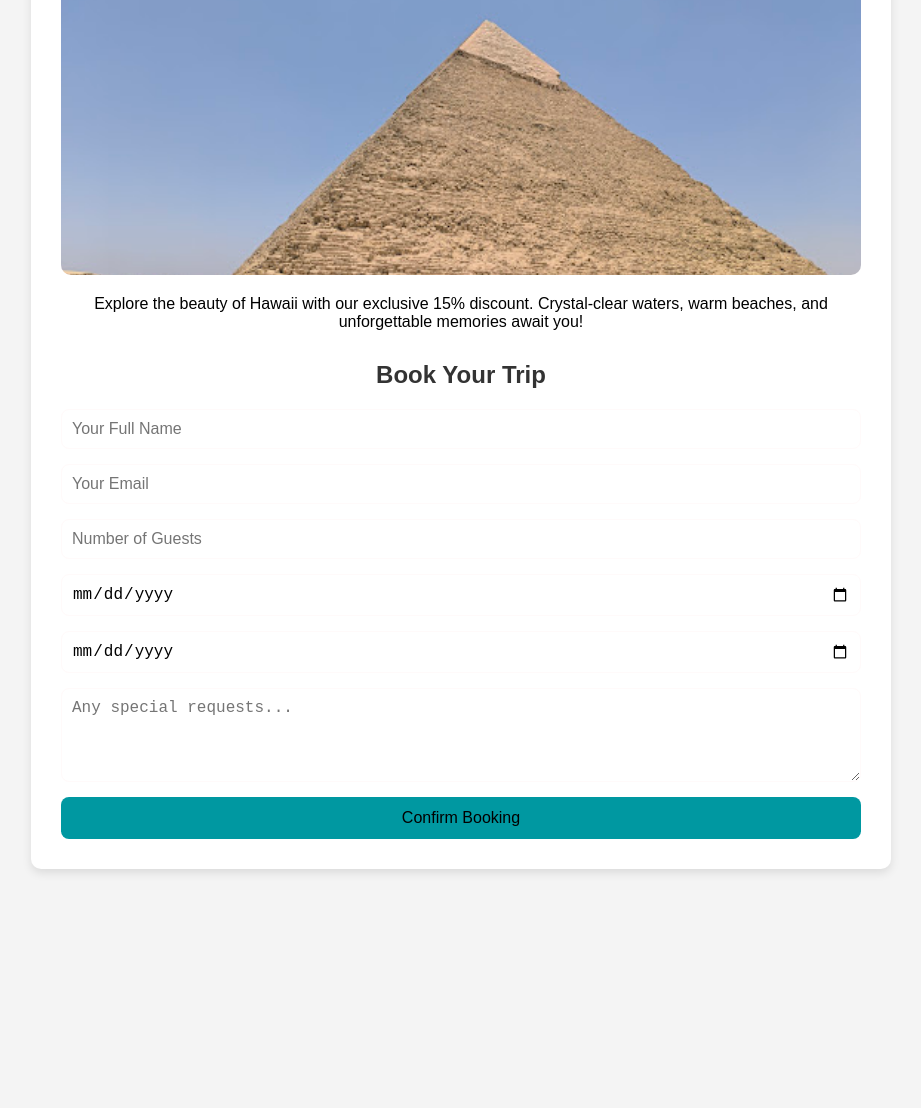
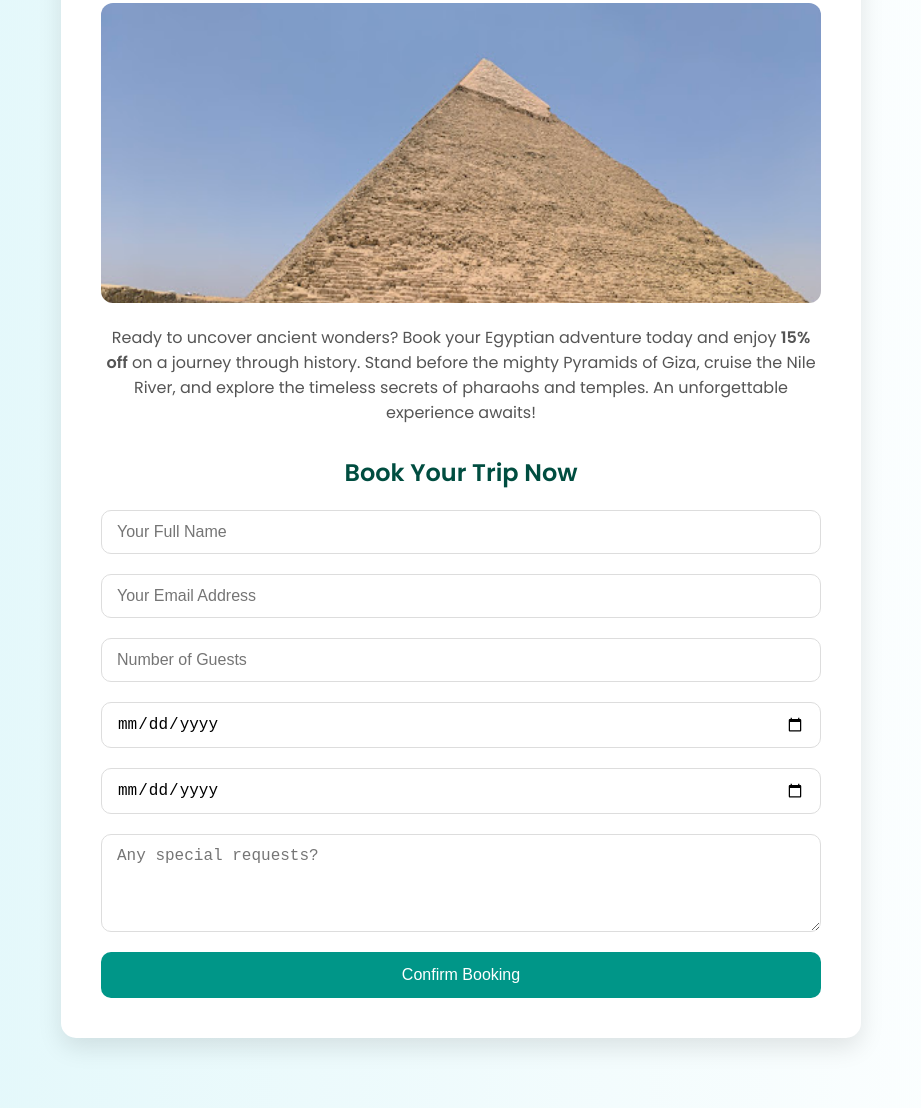
Before and after one commit to thedgfrog/travel1, a plain HTML site: page travel/book_Egupt.html in a window 1280 px wide. Shown: the part 185-1293 px from the top of the page, without its empty margins (179-1100 px from the left). Before the commit the page ends 1104 px from the top, so only its background shows below. Drawn offline with Linux system fonts and the light colour scheme.

Commit message:
Update book_Egupt.html
sửa lại hết ygypt rồi đó

```diff
--- a/travel/book_Egupt.html
+++ b/travel/book_Egupt.html
@@ -3,77 +3,110 @@
 <head>
     <meta charset="UTF-8">
     <meta name="viewport" content="width=device-width, initial-scale=1.0">
-    <title>Booking - Traveloko</title>
+    <title>Egypt</title>
     <link rel="stylesheet" href="https://cdnjs.cloudflare.com/ajax/libs/font-awesome/6.7.2/css/all.min.css">
+    <link href="https://fonts.googleapis.com/css2?family=Poppins:wght@400;600&display=swap" rel="stylesheet">
     <style>
-        body {
-            font-family: Arial, sans-serif;
+        * {
             margin: 0;
             padding: 0;
-            background: #f4f4f4;
+            box-sizing: border-box;
         }
+
+        body {
+            font-family: 'Poppins', sans-serif;
+            background: linear-gradient(to right, #e0f7fa, #ffffff);
+            padding: 20px;
+        }
+
         .container {
             max-width: 800px;
-            background: white;
+            background: #fff;
             margin: 50px auto;
-            padding: 30px;
-            border-radius: 10px;
-            box-shadow: 0 4px 10px rgba(0,0,0,0.1);
+            padding: 40px;
+            border-radius: 15px;
+            box-shadow: 0 10px 25px rgba(0, 0, 0, 0.1);
         }
+
         h1, h2 {
             text-align: center;
-            color: #333;
+            color: #004d40;
         }
+
         .info {
             text-align: center;
-            margin-bottom: 30px;
+            margin: 30px 0;
         }
+
         .info img {
             width: 100%;
             max-height: 300px;
             object-fit: cover;
-            border-radius: 10px;
+            border-radius: 12px;
         }
+
+        .info p {
+            margin-top: 15px;
+            font-size: 16px;
+            color: #555;
+        }
+
         form {
             display: grid;
-            gap: 15px;
+            gap: 20px;
+            margin-top: 20px;
         }
+
         input, textarea {
-            padding: 10px;
+            padding: 12px 15px;
             font-size: 16px;
-            border: 1px solid #fffafa;
-            border-radius: 8px;
+            border: 1px solid #ddd;
+            border-radius: 10px;
+            transition: 0.3s;
         }
+
+        input:focus, textarea:focus {
+            outline: none;
+            border-color: #009688;
+            box-shadow: 0 0 5px rgba(0, 150, 136, 0.2);
+        }
+
         .btn {
-            padding: 12px;
+            background: #009688;
+            color: white;
+            border: none;
+            padding: 14px;
+            font-size: 16px;
+            border-radius: 10px;
+            cursor: pointer;
+            transition: background 0.3s;
+        }
+
+        .btn:hover {
             background: #0098a1;
-            border: none;
-            color: #000;
-            font-size: 16px;
-            cursor: pointer;
-            border-radius: 8px;
-        }
-        .btn:hover {
-            background:#0098a1;
         }
     </style>
 </head>
 <body>
     <div class="container">
-        <h1>Hawaii Trip Booking</h1>
+        <h1>Egypt Booking</h1>
         <div class="info">
             <img src="./img/egpyt.jpg" alt="egypt">
-            <p>Explore the beauty of Hawaii with our exclusive 15% discount. Crystal-clear waters, warm beaches, and unforgettable memories await you!</p>
+            <p>
+                 Ready to uncover ancient wonders?  Book your Egyptian adventure today and enjoy <strong>15% off</strong> on a journey through history.
+    Stand before the mighty Pyramids of Giza, cruise the Nile River, and explore the timeless secrets of pharaohs and temples.
+    An unforgettable experience awaits!
+            </p>
         </div>
 
-        <h2>Book Your Trip</h2>
+        <h2>Book Your Trip Now</h2>
         <form action="#">
             <input type="text" placeholder="Your Full Name" required>
-            <input type="email" placeholder="Your Email" required>
+            <input type="email" placeholder="Your Email Address" required>
             <input type="number" placeholder="Number of Guests" min="1" required>
             <input type="date" placeholder="Arrival Date" required>
             <input type="date" placeholder="Departure Date" required>
-            <textarea placeholder="Any special requests..." rows="4"></textarea>
+            <textarea placeholder="Any special requests?" rows="4"></textarea>
             <input type="submit" class="btn" value="Confirm Booking">
         </form>
     </div>
```
